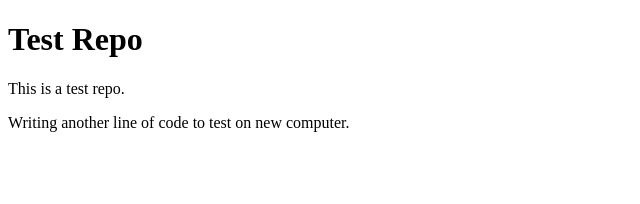
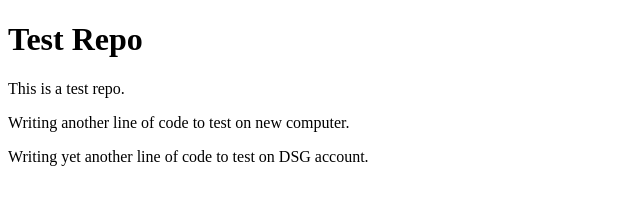
Before and after one commit to lwrocks/my-repo, a plain HTML site: page index.html in a window 1280 px wide. Shown: the whole page, without its empty margins (0-640 px from the left). Drawn offline with Linux system fonts and the light colour scheme.

Commit message:
Happy Friday 🎉

```diff
--- a/index.html
+++ b/index.html
@@ -10,5 +10,6 @@
     <h1>Test Repo</h1>
     <p>This is a test repo.</p>
     <p>Writing another line of code to test on new computer.</p>
+    <p>Writing yet another line of code to test on DSG account.</p>
 </body>
 </html>
```
Also changed, not shown: style.css (added).
